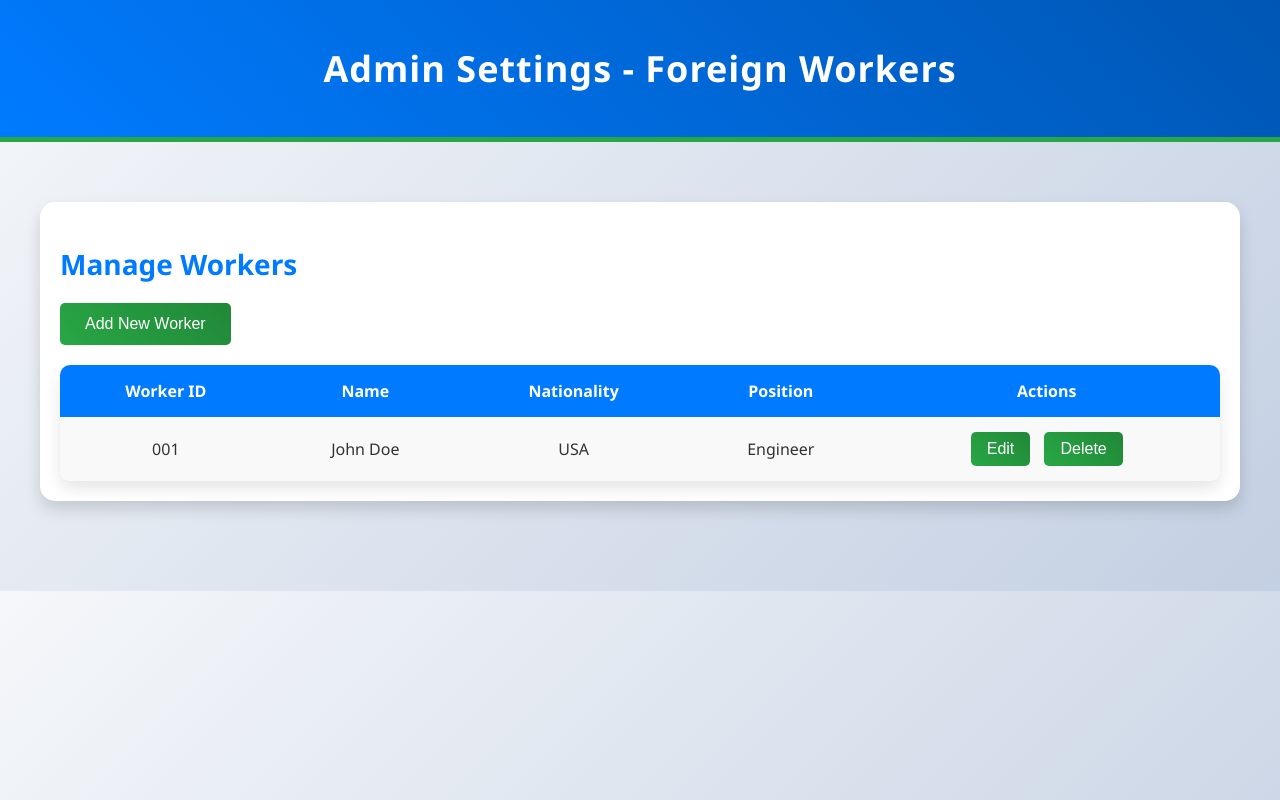
After one commit to AryaAmmu8590/Dost-Work, a Django app: page /admin_settings/ in a window 1280 px wide. The commit adds this page. Run offline with Django 5.2, Linux system fonts and the light colour scheme; parts of the project's set-up code (start-up, migrations or seed data) failed here and were passed over.

Commit message:
DostWork

```diff
--- a/Bengali/urls.py
+++ b/Bengali/urls.py
@@ -38,6 +38,7 @@ urlpatterns = [
      path('user_view/', views.user_view, name='user_view'),
      path('admin_booking/', views.admin_booking, name='admin_booking'),
      path('user_complaints/',views.user_complaints,name='user_complaints'),
+     path('admin_settings/',views.admin_settings,name='admin_settings'),
 
 
 
--- a/Bengali/views.py
+++ b/Bengali/views.py
@@ -368,3 +368,9 @@ def admin_booking(request):
      booking=BookWorker.objects.all()
 
      return render(request,"admin_booking.html",{'booking':booking})
+
+
+
+
+def admin_settings(request):
+    return render(request,"admin_settings.html")
--- a/templates/admin_dashboard.html
+++ b/templates/admin_dashboard.html
@@ -16,7 +16,7 @@
                 <li><a href="#">Dashboard</a></li>
                 <li><a href="#">Users</a></li>
                 <li><a href="#">Reports</a></li>
-                <li><a href="#">Settings</a></li>
+                <li><a href="{% url 'admin_settings' %}">Settings</a></li>
                 <li><a href="{% url 'admin_booking' %}">Booking</a></li>
                 <li><a href="#">Logout</a></li>
             </ul>
--- /dev/null
+++ b/templates/admin_settings.html
@@ -0,0 +1,267 @@
+<!DOCTYPE html>
+{% load static %}
+<html lang="en">
+<head>
+    <meta charset="UTF-8">
+    <meta name="viewport" content="width=device-width, initial-scale=1.0">
+    <title>Admin Settings - Foreign Workers</title>
+    <style>
+        body {
+            font-family: 'Segoe UI', Tahoma, Geneva, Verdana, sans-serif;
+            background: linear-gradient(135deg, #f5f7fa, #c3cfe2);
+            margin: 0;
+            padding: 0;
+            color: #333;
+        }
+
+        header {
+            background: linear-gradient(45deg, #007bff, #0056b3);
+            color: white;
+            padding: 20px;
+            text-align: center;
+            border-bottom: 5px solid #28a745;
+        }
+
+        header h1 {
+            font-size: 36px;
+            letter-spacing: 1px;
+        }
+
+        main {
+            padding: 30px;
+            max-width: 1200px;
+            margin: 30px auto;
+        }
+
+        section {
+            background-color: white;
+            padding: 20px;
+            border-radius: 15px;
+            box-shadow: 0 8px 16px rgba(0, 0, 0, 0.15);
+            margin-bottom: 30px;
+        }
+
+        h2 {
+            color: #007bff;
+            font-size: 28px;
+            margin-bottom: 20px;
+        }
+
+        button {
+            background: linear-gradient(45deg, #28a745, #218838);
+            color: white;
+            padding: 12px 25px;
+            border: none;
+            border-radius: 5px;
+            cursor: pointer;
+            font-size: 16px;
+        }
+
+        button:hover {
+            background: linear-gradient(45deg, #218838, #1c7430);
+        }
+
+        table {
+            width: 100%;
+            margin-top: 20px;
+            border-collapse: collapse;
+            border-radius: 10px;
+            overflow: hidden;
+            box-shadow: 0 8px 16px rgba(0, 0, 0, 0.1);
+        }
+
+        thead {
+            background-color: #007bff;
+            color: white;
+        }
+
+        th, td {
+            padding: 15px;
+            text-align: center;
+            font-size: 16px;
+        }
+
+        tbody tr {
+            background-color: #f9f9f9;
+        }
+
+        tbody tr:hover {
+            background-color: #e9ecef;
+        }
+
+        .edit-btn, .delete-btn {
+            padding: 8px 16px;
+            border: none;
+            border-radius: 5px;
+            cursor: pointer;
+        }
+
+        .edit-btn {
+            background-color: #007bff;
+            color: white;
+        }
+
+        .delete-btn {
+            background-color: #dc3545;
+            color: white;
+            margin-left: 10px;
+        }
+
+        select, input[type="text"] {
+            width: 90%;
+            padding: 10px;
+            border: 1px solid #ccc;
+            border-radius: 5px;
+            font-size: 16px;
+        }
+
+        select:focus, input[type="text"]:focus {
+            border-color: #007bff;
+        }
+    </style>
+</head>
+<body>
+    <header>
+        <h1>Admin Settings - Foreign Workers</h1>
+    </header>
+
+    <main>
+        <section id="manage-workers">
+            <h2>Manage Workers</h2>
+            <button id="add-worker-btn">Add New Worker</button>
+            <table>
+                <thead>
+                    <tr>
+                        <th>Worker ID</th>
+                        <th>Name</th>
+                        <th>Nationality</th>
+                        <th>Position</th>
+                        <th>Actions</th>
+                    </tr>
+                </thead>
+                <tbody id="worker-table-body">
+                    <tr>
+                        <td>001</td>
+                        <td>John Doe</td>
+                        <td>USA</td>
+                        <td>Engineer</td>
+                        <td>
+                            <button class="edit-btn">Edit</button>
+                            <button class="delete-btn">Delete</button>
+                        </td>
+                    </tr>
+                </tbody>
+            </table>
+        </section>
+    </main>
+
+    <script>
+        document.addEventListener('DOMContentLoaded', () => {
+            const addWorkerBtn = document.getElementById('add-worker-btn');
+            const workerTableBody = document.getElementById('worker-table-body');
+
+            // Add New Worker
+            addWorkerBtn.addEventListener('click', () => {
+                const newRow = document.createElement('tr');
+                newRow.innerHTML = `
+                    <td><input type="text" placeholder="Enter ID"></td>
+                    <td><input type="text" placeholder="Enter Name"></td>
+                    <td>
+                        <select>
+                            <option value="" disabled selected>Select Nationality</option>
+                            <option value="USA">USA</option>
+                            <option value="Canada">Canada</option>
+                            <option value="India">India</option>
+                            <option value="UK">UK</option>
+                            <option value="Germany">Germany</option>
+                        </select>
+                    </td>
+                    <td><input type="text" placeholder="Enter Position"></td>
+                    <td>
+                        <button onclick="saveNewWorker(this)">Save</button>
+                        <button onclick="cancelNewWorker(this)">Cancel</button>
+                    </td>
+                `;
+                workerTableBody.appendChild(newRow);
+            });
+
+            // Edit and Save Worker
+            workerTableBody.addEventListener('click', (event) => {
+                const target = event.target;
+                if (target.classList.contains('edit-btn')) {
+                    const row = target.closest('tr');
+                    const cells = row.querySelectorAll('td');
+                    const id = cells[0].innerText;
+                    const name = cells[1].innerText;
+                    const nationality = cells[2].innerText;
+                    const position = cells[3].innerText;
+
+                    cells[0].innerHTML = `<input type="text" value="${id}">`;
+                    cells[1].innerHTML = `<input type="text" value="${name}">`;
+                    cells[2].innerHTML = `
+                        <select>
+                            <option value="USA" ${nationality === 'USA' ? 'selected' : ''}>USA</option>
+                            <option value="Canada" ${nationality === 'Canada' ? 'selected' : ''}>Canada</option>
+                            <option value="India" ${nationality === 'India' ? 'selected' : ''}>India</option>
+                            <option value="UK" ${nationality === 'UK' ? 'selected' : ''}>UK</option>
+                            <option value="Germany" ${nationality === 'Germany' ? 'selected' : ''}>Germany</option>
+                        </select>
+                    `;
+                    cells[3].innerHTML = `<input type="text" value="${position}">`;
+                    target.textContent = 'Save';
+                    target.classList.remove('edit-btn');
+                    target.classList.add('save-btn');
+                } else if (target.classList.contains('save-btn')) {
+                    const row = target.closest('tr');
+                    const inputs = row.querySelectorAll('input, select');
+                    const values = Array.from(inputs).map(input => input.value);
+
+                    row.innerHTML = `
+                        <td>${values[0]}</td>
+                        <td>${values[1]}</td>
+                        <td>${values[2]}</td>
+                        <td>${values[3]}</td>
+                        <td>
+                            <button class="edit-btn">Edit</button>
+                            <button class="delete-btn">Delete</button>
+                        </td>
+                    `;
+                }
+            });
+
+            // Delete Worker
+            workerTableBody.addEventListener('click', (event) => {
+                if (event.target.classList.contains('delete-btn')) {
+                    const row = event.target.closest('tr');
+                    row.remove();
+                }
+            });
+        });
+
+        function saveNewWorker(button) {
+            const row = button.closest('tr');
+            const inputs = row.querySelectorAll('input, select');
+            const values = Array.from(inputs).map(input => input.value);
+
+            if (values.every(value => value.trim() !== '')) {
+                row.innerHTML = `
+                    <td>${values[0]}</td>
+                    <td>${values[1]}</td>
+                    <td>${values[2]}</td>
+                    <td>${values[3]}</td>
+                    <td>
+                        <button class="edit-btn">Edit</button>
+                        <button class="delete-btn">Delete</button>
+                    </td>
+                `;
+            } else {
+                alert('All fields are required.');
+            }
+        }
+
+        function cancelNewWorker(button) {
+            button.closest('tr').remove();
+        }
+    </script>
+</body>
+</html>
--- a/templates/book_worker.html
+++ b/templates/book_worker.html
@@ -1,6 +1,6 @@
-
 
 <!DOCTYPE html>
+{% load static %}
 <html lang="en">
 <head>
     <meta charset="UTF-8">
--- a/templates/user_complaints.html
+++ b/templates/user_complaints.html
@@ -1,4 +1,5 @@
 <!DOCTYPE html>
+{% load static %}
 <html lang="en">
 <head>
     <meta charset="UTF-8">
```
Also changed, not shown: templates/bengali/service.html (+177 -239 lines), db.sqlite3.
